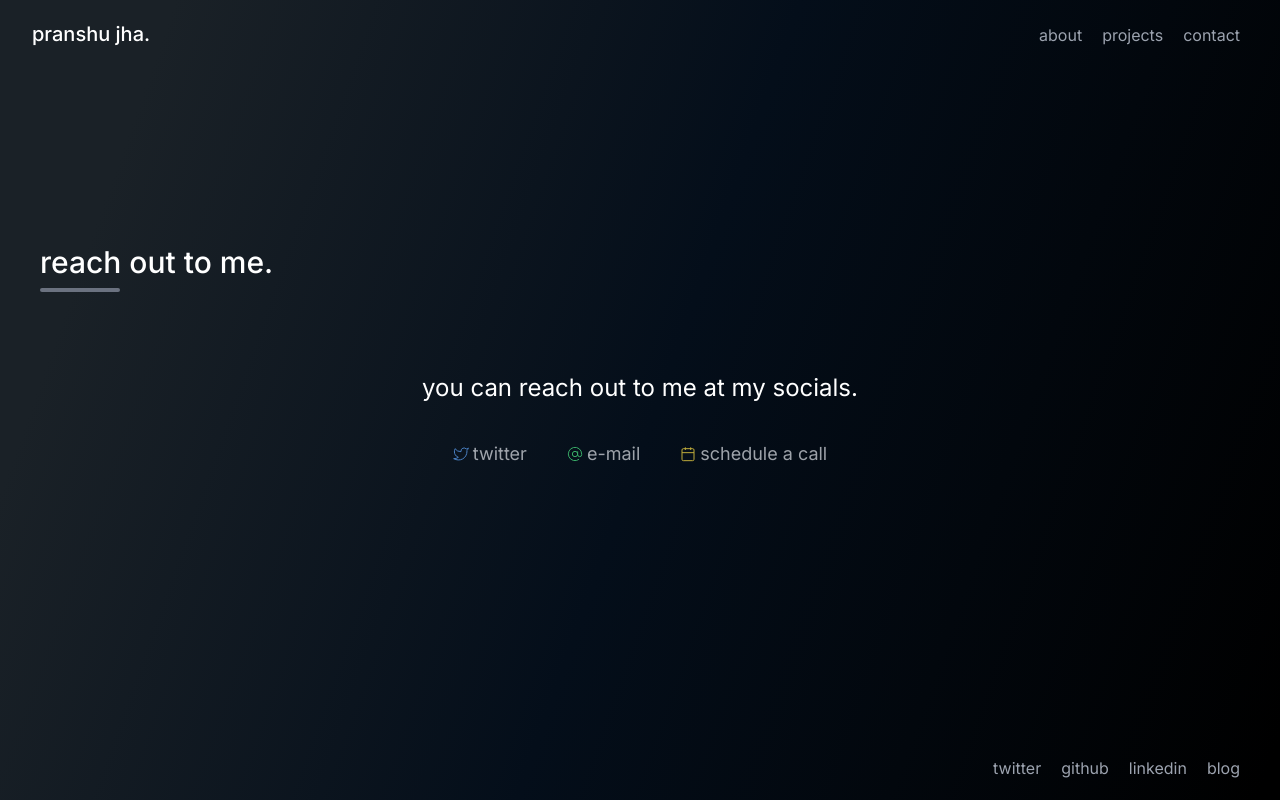
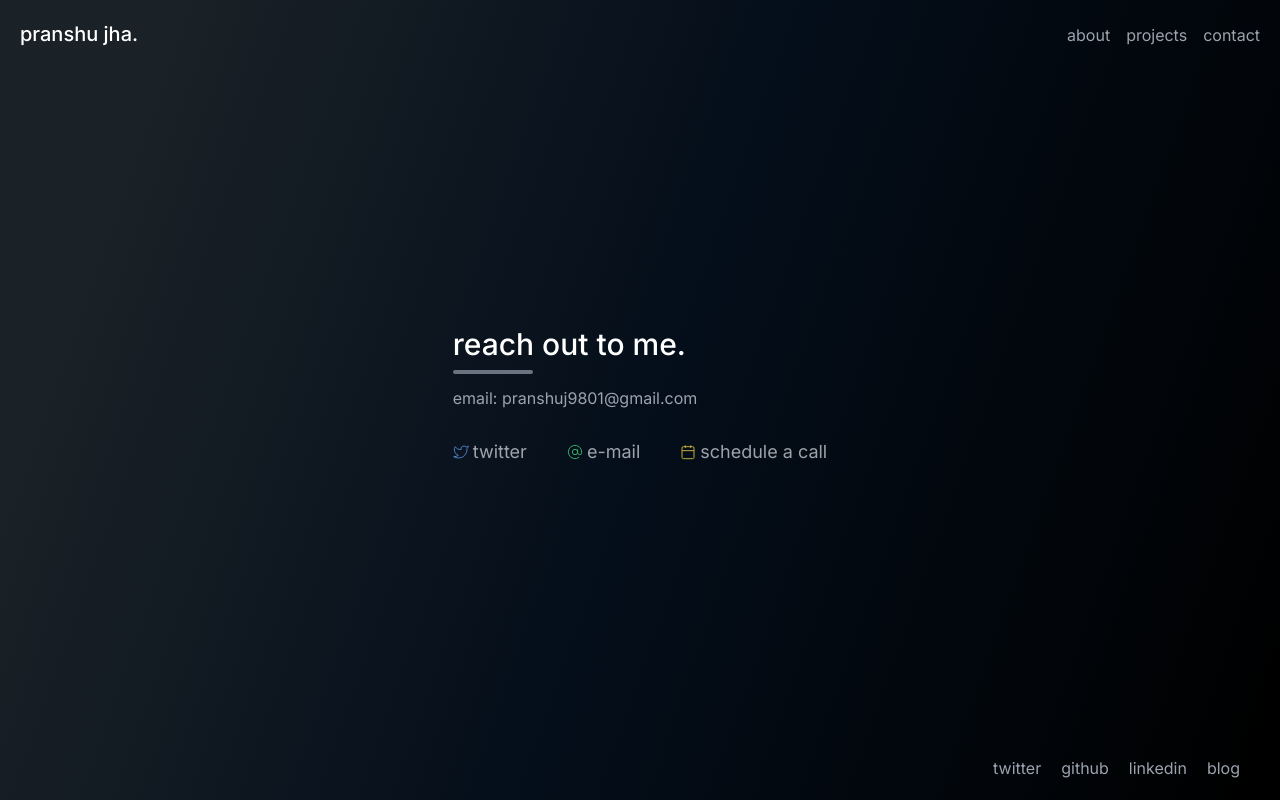
Before and after one commit to pranshuj73/portfolio, a Next.js app: page /contact in a window 1280 px wide. Built offline with nearby package versions, Linux system fonts and the light colour scheme.

Commit message:
refactor(header,-contact,-app): centered page headings, updated header ui for smaller screens

```diff
--- a/components/contactFrom.tsx
+++ b/components/contactFrom.tsx
@@ -20,13 +20,13 @@ function Social(props: PropsWithChildren<SocialProps>) {
 
 export default function ContactForm() {
   return (
-    <section className="container px-10 py-24 mx-auto flex flex-col items-center text-gray-400 -mt-20">
-      <div className="flex flex-col w-full mb-20">
+    <section className="px-10 py-24 mx-auto flex flex-col items-center text-gray-400">
+      <div className="flex flex-col md:w-full">
         <h1 className="sm:text-3xl text-2xl font-medium title-font mb-2 text-white">reach out to me.</h1>
         <div className="h-1 w-20 bg-gray-500 rounded" />
+        <h1 className="text-left mt-3">email: pranshuj9801@gmail.com</h1>
       </div>
-      <h1 className="text-2xl text-white text-center">you can reach out to me at my socials.</h1>
-      <div className="flex flex-row flex-wrap items-center justify-center mt-6">
+      <div className="flex flex-row flex-wrap items-center justify-center mt-4 -mx-5">
         <Social name="twitter" colorClass="text-blue-400" link="https://twitter.com/pranshuj73">
           <path d="M23 3a10.9 10.9 0 0 1-3.14 1.53 4.48 4.48 0 0 0-7.86 3v1A10.66 10.66 0 0 1 3 4s-4 9 5 13a11.64 11.64 0 0 1-7 2c9 5 20 0 20-11.5a4.5 4.5 0 0 0-.08-.83A7.72 7.72 0 0 0 23 3z"></path>
         </Social>
--- a/components/header.tsx
+++ b/components/header.tsx
@@ -1,12 +1,12 @@
 export default function Header() {
-  const linkStyle = 'mr-5 text-gray-400 hover:text-gray-200 transition-all duration-300 ease-in cursor-pointer'
+  const linkStyle = 'mx-2 text-gray-400 hover:text-gray-200 transition-all duration-300 ease-in cursor-pointer'
 
   return (
-    <header className="body-font w-full mx-auto flex p-5 flex-row items-baseline justify-between">
+    <header className="body-font w-full flex p-5 flex-row items-baseline justify-between">
       <a className="flex title-font font-medium items-center mb-4 md:mb-0" href="/">
-        <span className="ml-3 text-xl">pranshu jha.</span>
+        <span className="text-xl">pranshu jha.</span>
       </a>
-      <nav className="md:ml-auto flex flex-wrap items-center text-base justify-center">
+      <nav className="md:ml-auto text-sm md:text-base flex flex-wrap items-center justify-center -mr-2">
         <a className={linkStyle} href="/about">about</a>
         <a className={linkStyle} href="/projects">projects</a>
         <a className={linkStyle} href="/contact">contact</a>
--- a/components/introduction.tsx
+++ b/components/introduction.tsx
@@ -3,12 +3,12 @@ import Image from "next/image"
 export default function Introduction() {
   return (
     <section className="text-gray-400 body-font">
-      <div className="container px-10 py-24 mx-auto">
+      <div className="lg:w-4/6  px-10 py-24 mx-auto">
         <div className="flex flex-col mb-10">
           <h1 className="sm:text-3xl text-2xl font-medium title-font mb-2 text-white">about me.</h1>
           <div className="h-1 w-20 bg-gray-500 rounded" />
         </div>
-        <div className="lg:w-4/6 mx-auto">
+        <div className="mx-auto">
           <div className="flex flex-col sm:flex-row items-center justify-center mt-10">
             <div className="sm:w-1/3 text-center sm:pr-8 sm:py-8">
               <div className="w-24 h-24 rounded-full inline-flex items-center justify-center bg-gray-200 text-white">
--- a/components/showcase.tsx
+++ b/components/showcase.tsx
@@ -27,13 +27,13 @@ export default function Showcase() {
       id: 1,
       tags: "NextJS",
       heading: "Dystopian",
-      description: "Dystopian is a gamified learning platform that allows students to learn programming easily through bite-sized lessons built into mini-games. Dystopian allows students to learn programming languages at their own pace as well as compete against their friends."
+      description: "Dystopian is a gamified learning platform that allows students to learn programming easily through bite-sized lessons built into the plot of the game. Students can also compete with each other in the leaderboard."
     },
     {
       id: 2,
       tags: "Blockchain",
       heading: "XDC Health",
-      description: "Built for PLI Blockathon '22, XDC Health is an Electronic Healthcare Management System built upon XDC Blockchain. It allows patients to store their medical records on the blockchain, and allows doctors to access them with the patient's consent."
+      description: "Built for PLI Blockathon '22, XDC Health is an Electronic Healthcare Management System built upon XDC Blockchain allowing healthcare recorrds to be stored on the blockchain."
     },
     {
       id: 3,
@@ -45,7 +45,7 @@ export default function Showcase() {
 
   return (
     <section className="text-gray-400 body-font p-8 py-12 mx-auto">
-      <div className="flex flex-col w-full mb-10">
+      <div className="flex flex-col mb-10">
         <h1 className="sm:text-3xl text-2xl font-medium title-font mb-2 text-white">my projects.</h1>
         <div className="h-1 w-20 bg-gray-500 rounded" />
       </div>
@@ -53,12 +53,12 @@ export default function Showcase() {
         {projects.map((project) => (
           <Card id={project.id} tags={project.tags} heading={project.heading} description={project.description} />
         ))}
+        {/* TODO: Create a GitHub Card */}
         {/* <div className="m-4 bg-[#242628] group rounded-lg transition-all duration-300 ease-in-out">
           <Image className=" rounded-t-lg w-full object-cover object-center mb-6" src={"/projects/github.jpg"} blurDataURL={"/projects/github.jpg"} height={1080} width={1920} alt={"Pranshu Jha's GitHub"} priority={true} placeholder="blur" />
           <div className="px-6 pb-6">
-            <h3 className="tracking-widest text-gray-400 text-xs font-medium title-font">Pranshu Jha</h3>
             <h2 className="text-4xl text-center text-white font-medium title-font mb-4">GitHub</h2>
-            <p className="leading-relaxed text-base text-center">View more of my projects on my GitHub</p>
+            <p className="leading-relaxed text-base text-center">You can view more of my projects on my GitHub</p>
           </div>
         </div> */}
       </div>
```
